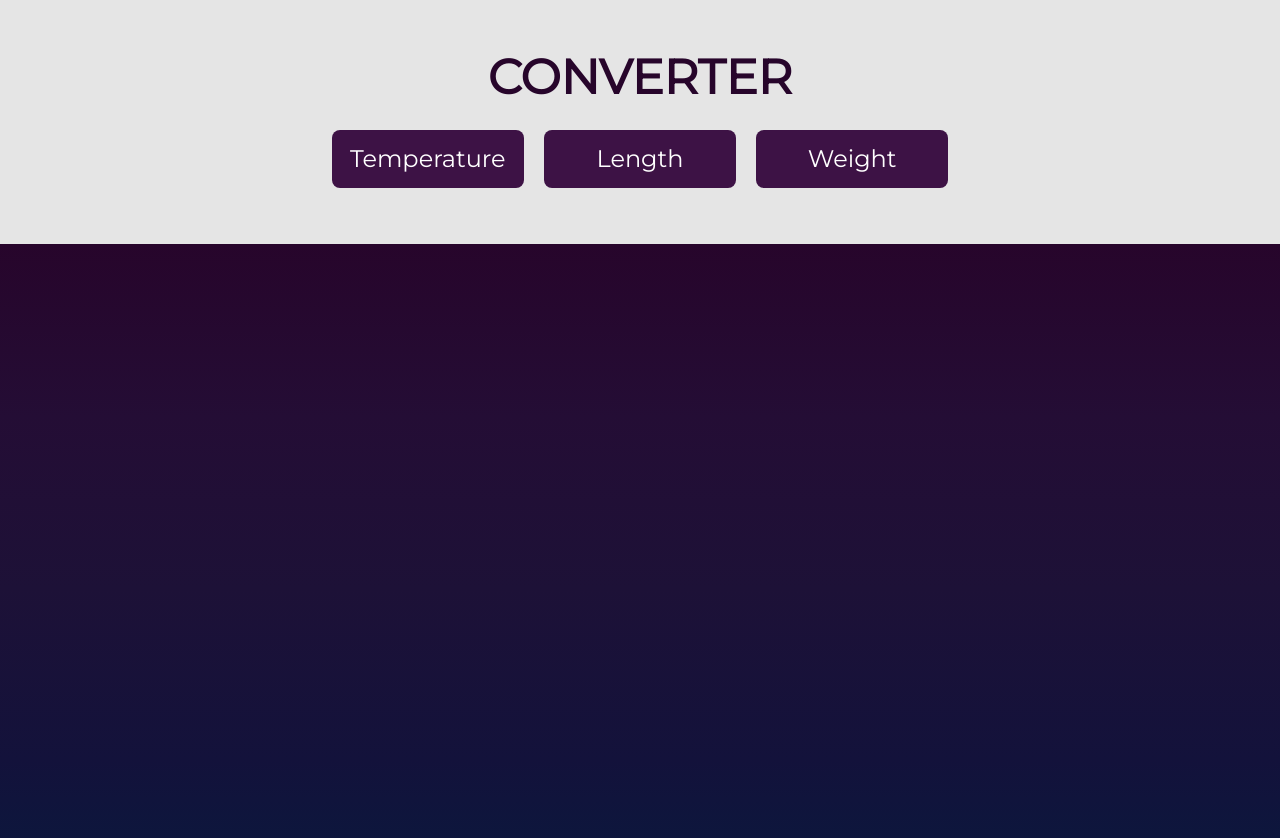
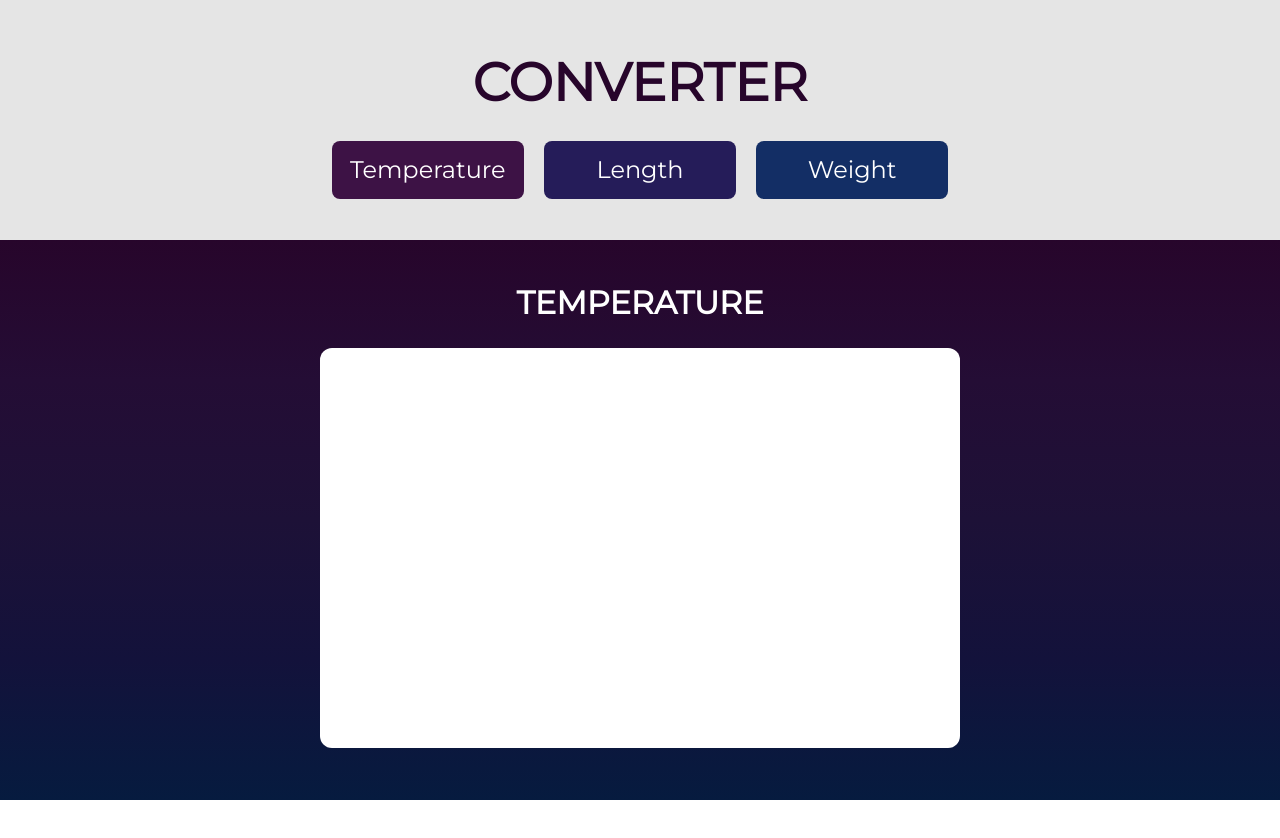
Before and after one commit to Alm1ra/convert, a plain HTML site: page index.html in a window 1280 px wide. After the commit the page ends 800 px from the top, so only its background shows below. Drawn offline with Linux system fonts and the light colour scheme.

Commit message:
Changed buttons colors, began creating content

```diff
--- a/index.html
+++ b/index.html
@@ -17,7 +17,8 @@
       </div>
     </div>
     <div class="content">
-      <h2 class=""></h2>
+      <h2 class="content-header">TEMPERATURE</h2>
+      <div class="content-container"></div>
     </div>
   </body>
 </html>
--- a/styles.css
+++ b/styles.css
@@ -8,14 +8,20 @@ body {
 }
 
 h1 {
-  font-size: 3rem;
+  font-size: 3.3rem;
   margin: 0.5em 0;
+}
+
+h2 {
+  font-size: 2rem;
+  color: #ffffff;
 }
 
 .header {
   padding: 3vh 0;
   background-color: #e5e5e5;
   color: #27052b;
+  height: 24vh;
 }
 
 .btn-container {
@@ -32,15 +38,36 @@ h1 {
   border: none;
   border-radius: 8px;
   color: #ffffff;
+  /*background-color: #3d1245;*/
+}
+
+.btn-temp {
   background-color: #3d1245;
 }
-
-.header button:hover {
+.btn-temp:hover {
   background-color: #71247b;
 }
 
+.btn-length {
+  background-color: #251c59;
+}
+.btn-length:hover {
+  background-color: #443696;
+}
+
+.btn-weight {
+  background-color: #132e65;
+}
+.btn-weight:hover {
+  background-color: #204692;
+}
+
+/*.header button:hover {
+  background-color: #71247b;
+}*/
+
 .content {
-  padding: 3rem;
+  padding: 2vh;
   background-image: linear-gradient(
     #27052b,
     #240d35,
@@ -48,7 +75,15 @@ h1 {
     #13123b,
     #061b3f
   );
-  height: 74vh;
+  height: 66vh;
+}
+
+.content-container {
+  background-color: #ffffff;
+  height: 50vh;
+  width: 50vw;
+  border-radius: 12px;
+  margin: 0 auto;
 }
 
 @media (max-width: 660px) {
@@ -56,4 +91,8 @@ h1 {
     display: block;
     margin: 0.5em auto;
   }
+
+  .header {
+    height: 35vh;
+  }
 }
```
